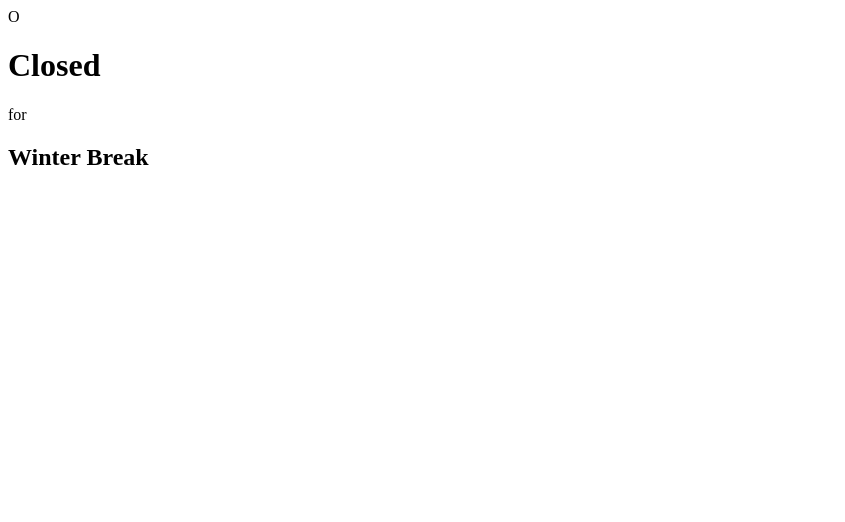
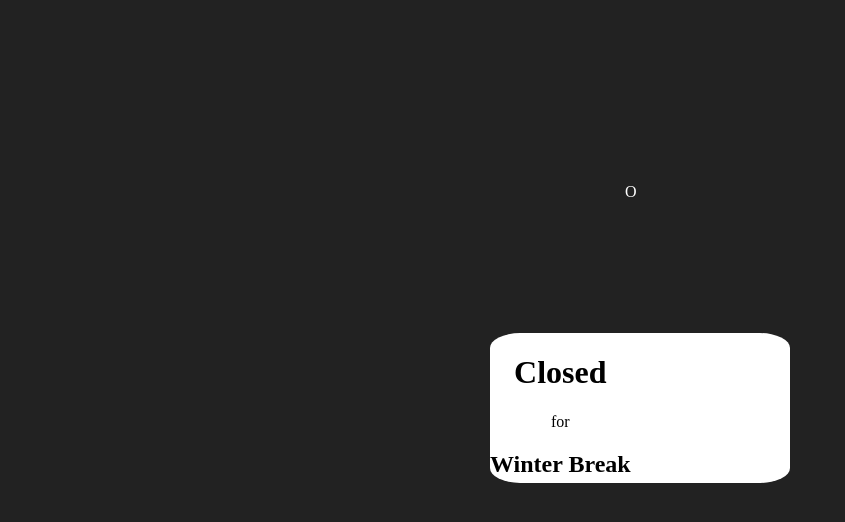
Before and after one commit to Alberto874/winter-break, a plain HTML site: page index.html in a window 1280 px wide. Shown: the whole page, without its empty margins (0-845 px from the left). Drawn offline with Linux system fonts and the light colour scheme.

Commit message:
styled pin

```diff
--- a/css/winter.css
+++ b/css/winter.css
@@ -0,0 +1,25 @@
+body {
+    display: flex;
+    justify-content: center;
+    align-items: center;
+    height: 100vh;
+    background-color: #222;
+    box-sizing: border-box;
+}
+
+.banner {
+    background-color: #fff;
+    width: 300px;
+    height: 150px;
+    border-radius: 10%;
+    position: relative;
+    display: flex;
+    text-align: center;
+}
+
+.pin {
+    position: absolute;
+    top: -150px;
+    left: 45%;
+    color: #fff;
+}
--- a/index.html
+++ b/index.html
@@ -4,7 +4,7 @@
     <meta charset="UTF-8">
     <meta name="viewport" content="width=device-width, initial-scale=1.0">
     <link rel="stylesheet" href="css/winter.css">
-    <title>Document</title>
+    <title>Winter Break!</title>
 </head>
 <body>
 <div class="banner">
```
